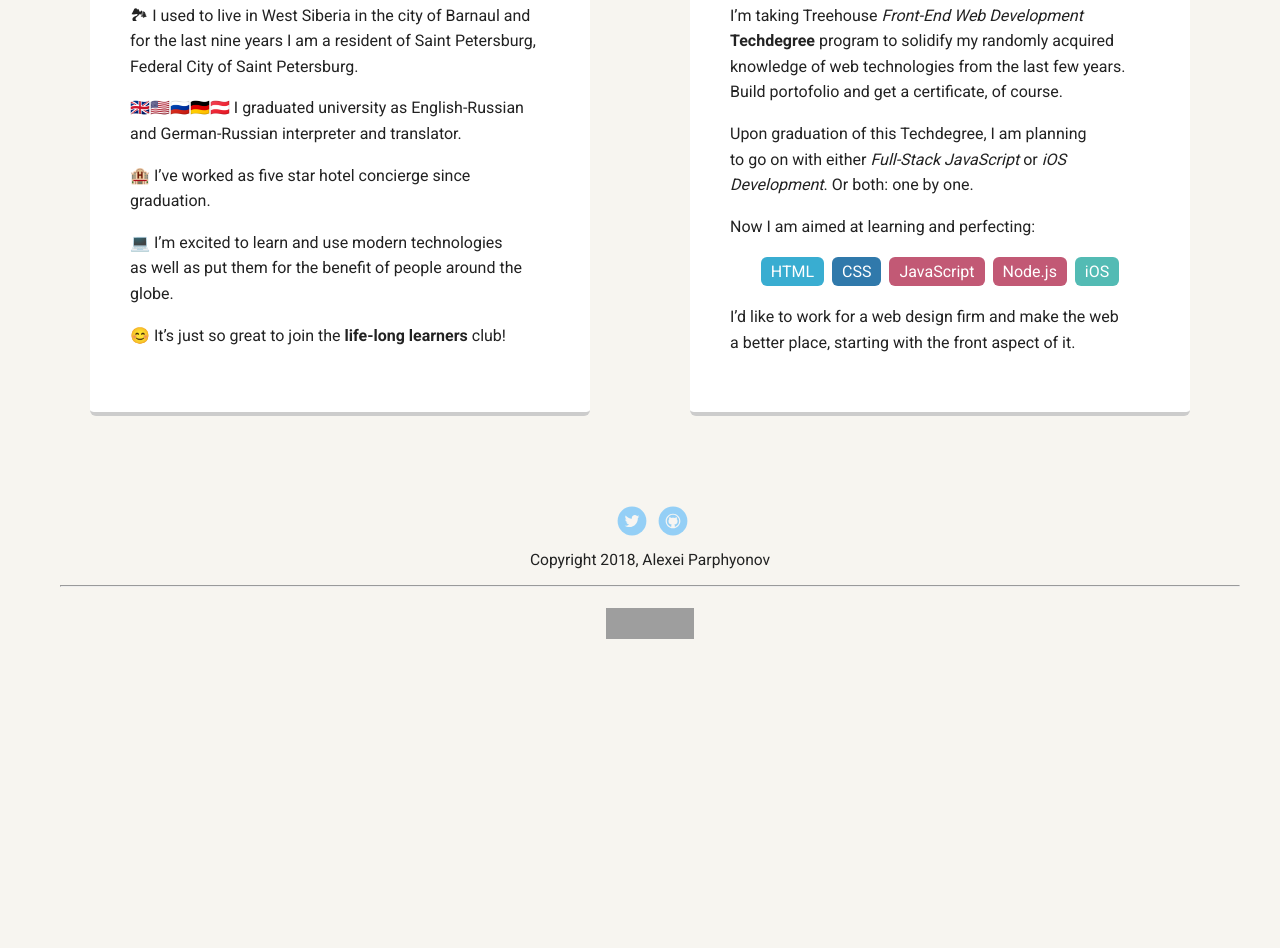
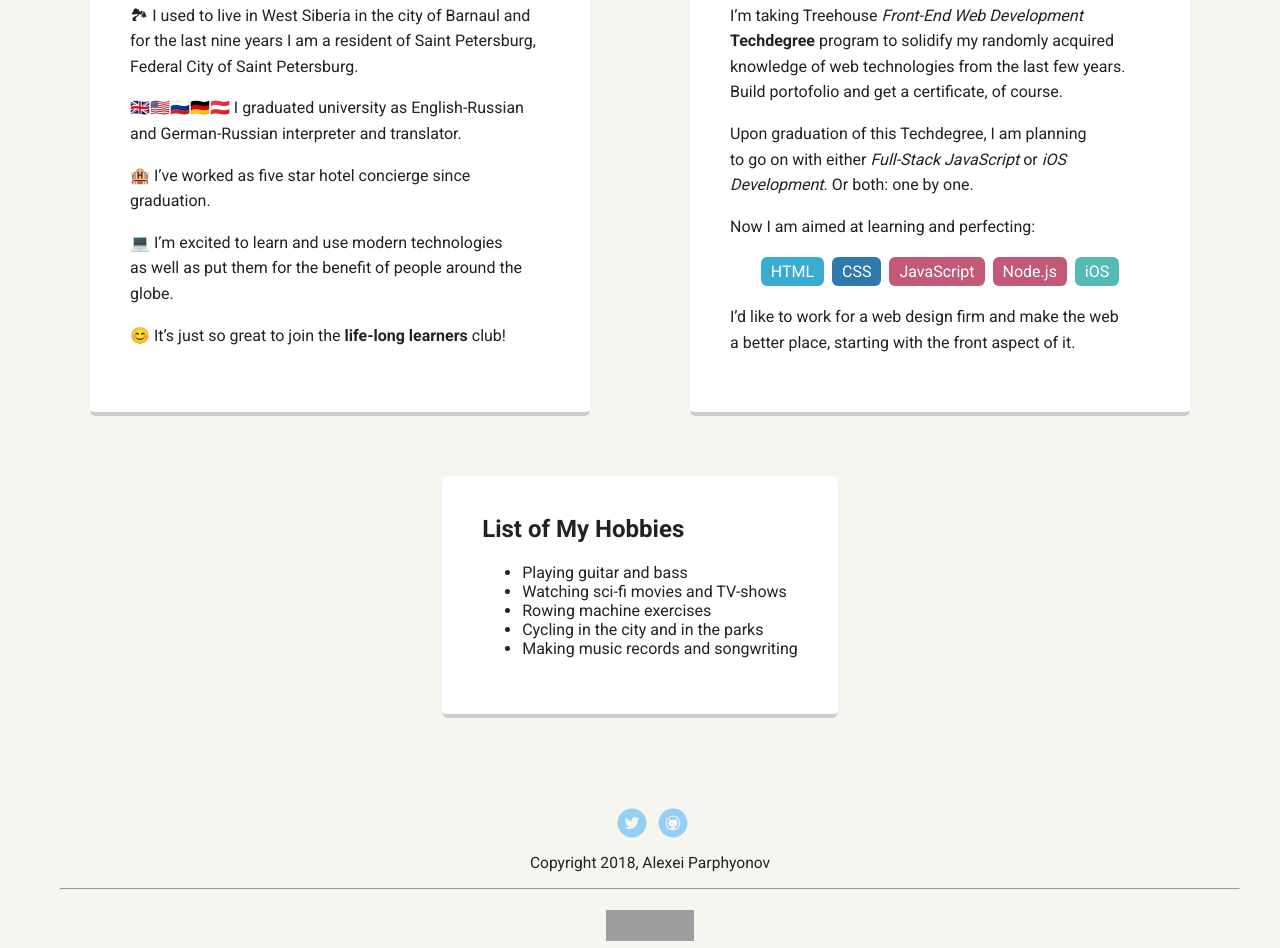
Before and after one commit to parphyonov/Personal-Profile-Page, a plain HTML site: page index.html in a window 1280 px wide. Shown: the part 698-1646 px from the top of the page. Before the commit the page ends 1442 px from the top, so only its background shows below. Drawn offline with Linux system fonts and the light colour scheme; grey boxes are pictures that could not be loaded; a web font is replaced by a local one.

Commit message:
Minor changes to Project 1, final!

```diff
--- a/index.html
+++ b/index.html
@@ -26,7 +26,9 @@
       </div>
     </header>
 
-    <main class="flex">
+    <main>
+
+      <div class="top flex">
         <div class="card">
           <h2>Background</h2>
           <p>🚙 I&rsquo;m only starting my&nbsp;journey in&nbsp;web design. I&nbsp;love to&nbsp;learn the inner
@@ -53,6 +55,20 @@
             </ul>
             <p>I&rsquo;d like to&nbsp;work for a&nbsp;web design firm and make the web a&nbsp;better place, starting with the front aspect of&nbsp;it.</p>
           </div>
+        </div>
+
+        <div class="bottom flex">
+          <div class="card">
+            <h2>List of My Hobbies</h2>
+            <ul>
+              <li>Playing guitar and bass</li>
+              <li>Watching sci-fi movies and TV-shows</li>
+              <li>Rowing machine exercises</li>
+              <li>Cycling in the city and in the parks</li>
+              <li>Making music records and songwriting</li>
+            </ul>
+          </div>
+        </div>
 
     </main>
 
```
Also changed, not shown: images/me-guide.jpg, images/me-hospitality.jpg, 1 other file. Lines whose indentation alone changed are shown as unchanged.
